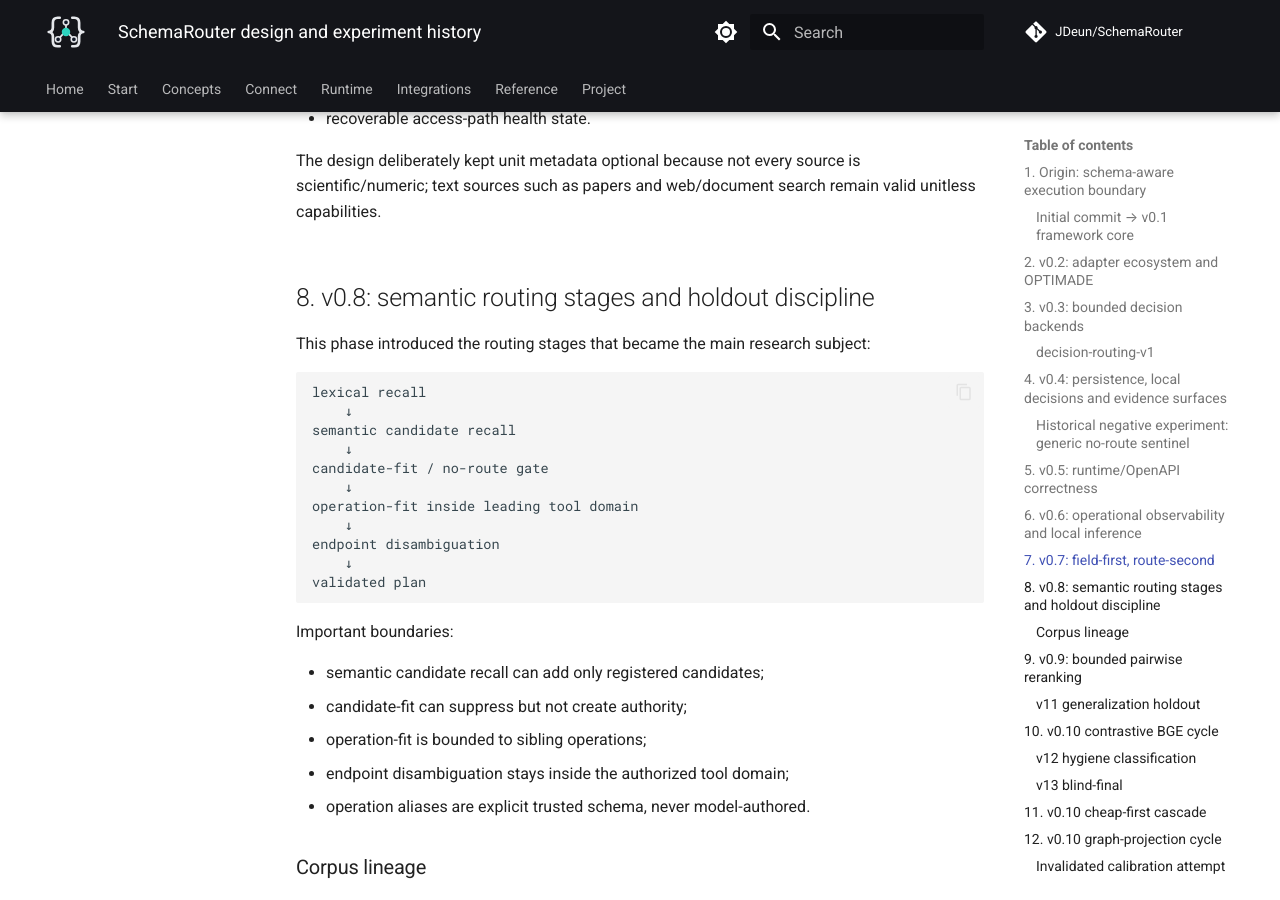
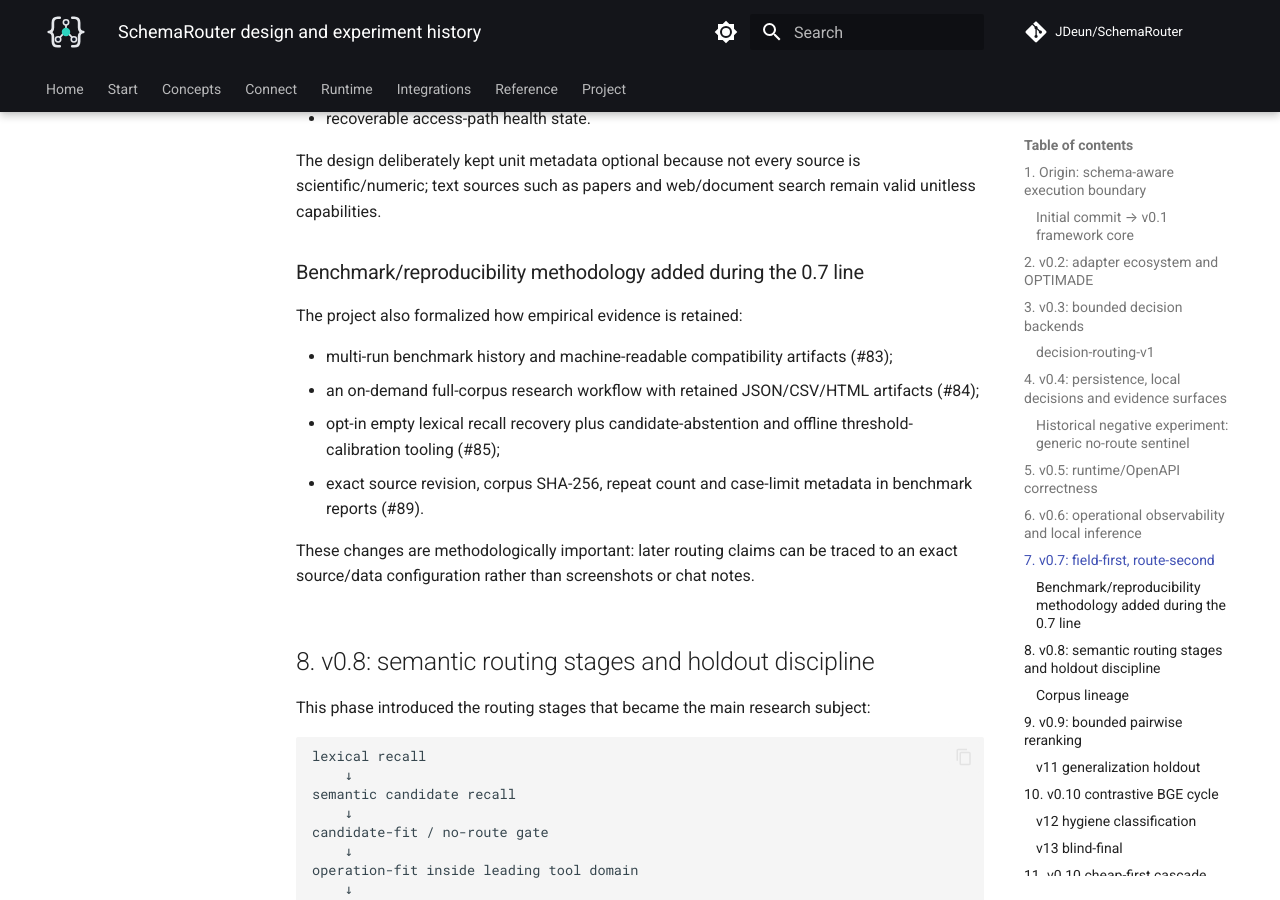
Before and after one commit to JDeun/SchemaRouter, an MkDocs documentation site: the page built from docs/research/design-and-experiment-history.md, in a window 1280 px wide and 900 px high, scrolled down 4993 px. Built offline with MkDocs 1.6.1 and Material for MkDocs 9.7.7, drawn with Linux system fonts in a browser that asks for light colours; comment, search, counter and statistics services are not loaded; some of the changed text lies outside the part shown.

Commit message:
docs: backfill benchmark methodology evolution

```diff
--- a/docs/research/design-and-experiment-history.md
+++ b/docs/research/design-and-experiment-history.md
@@ -166,6 +166,17 @@ Material changes:
 
 The design deliberately kept unit metadata optional because not every source is scientific/numeric; text sources such as papers and web/document search remain valid unitless capabilities.
 
+### Benchmark/reproducibility methodology added during the 0.7 line
+
+The project also formalized how empirical evidence is retained:
+
+- multi-run benchmark history and machine-readable compatibility artifacts (#83);
+- an on-demand full-corpus research workflow with retained JSON/CSV/HTML artifacts (#84);
+- opt-in empty lexical recall recovery plus candidate-abstention and offline threshold-calibration tooling (#85);
+- exact source revision, corpus SHA-256, repeat count and case-limit metadata in benchmark reports (#89).
+
+These changes are methodologically important: later routing claims can be traced to an exact source/data configuration rather than screenshots or chat notes.
+
 ## 8. v0.8: semantic routing stages and holdout discipline
 
 This phase introduced the routing stages that became the main research subject:
@@ -221,6 +232,8 @@ Known v10 result:
 - OOD rejection 100%.
 
 The v8 incident is retained as methodology evidence: a holdout touched by diagnostic tuning is not “reset”; it remains consumed and is replaced.
+
+The same line also added explicit **routing error taxonomy and failure-stage attribution**, allowing later studies to separate candidate recall, capability-fit, operation-fit, wrong-tool and wrong-endpoint failures. The operation-fit semantic representation itself was simplified using v5 development/calibration only before the one-shot v10 generalization run.
 
 ## 9. v0.9: bounded pairwise reranking
 
```
